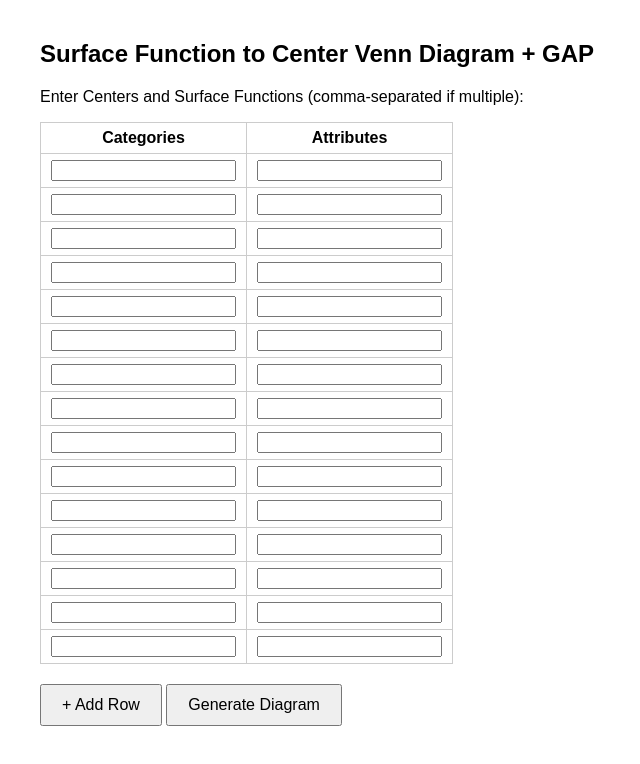
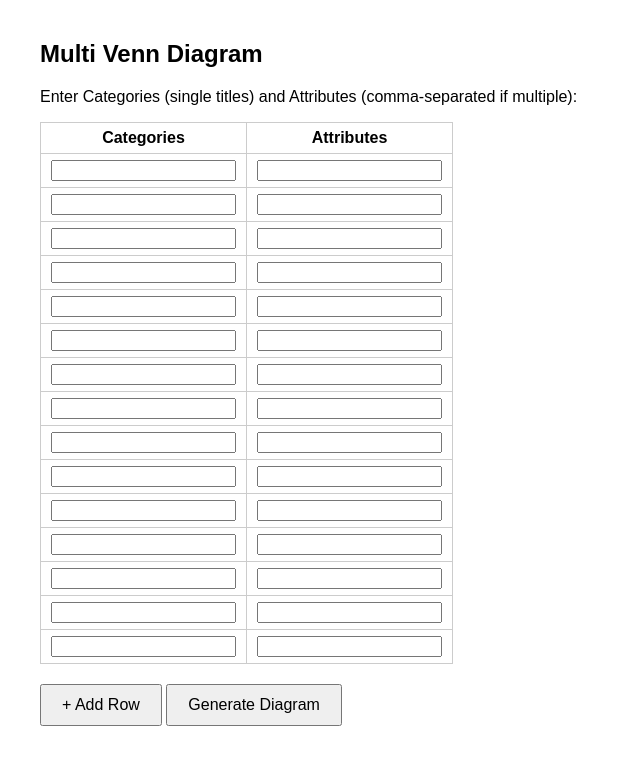
Before and after one commit to Foroggy/Venn-Diagram-Categories-and-Attributes, a plain HTML site: page index.html in a window 1280 px wide. Shown: the top 764 px of the page, without its empty margins (0-640 px from the left). Drawn offline with nearby package versions, Linux system fonts and the light colour scheme.

Commit message:
Update index.html

```diff
--- a/index.html
+++ b/index.html
@@ -42,8 +42,8 @@
   </style>
 </head>
 <body>
-  <h2>Surface Function to Center Venn Diagram + GAP</h2>
-  <p>Enter Centers and Surface Functions (comma-separated if multiple):</p>
+  <h2>Multi Venn Diagram</h2>
+  <p>Enter Categories (single titles) and Attributes (comma-separated if multiple):</p>
   <table id="inputTable">
     <thead>
       <tr><th>Categories</th><th>Attributes</th></tr>
```
